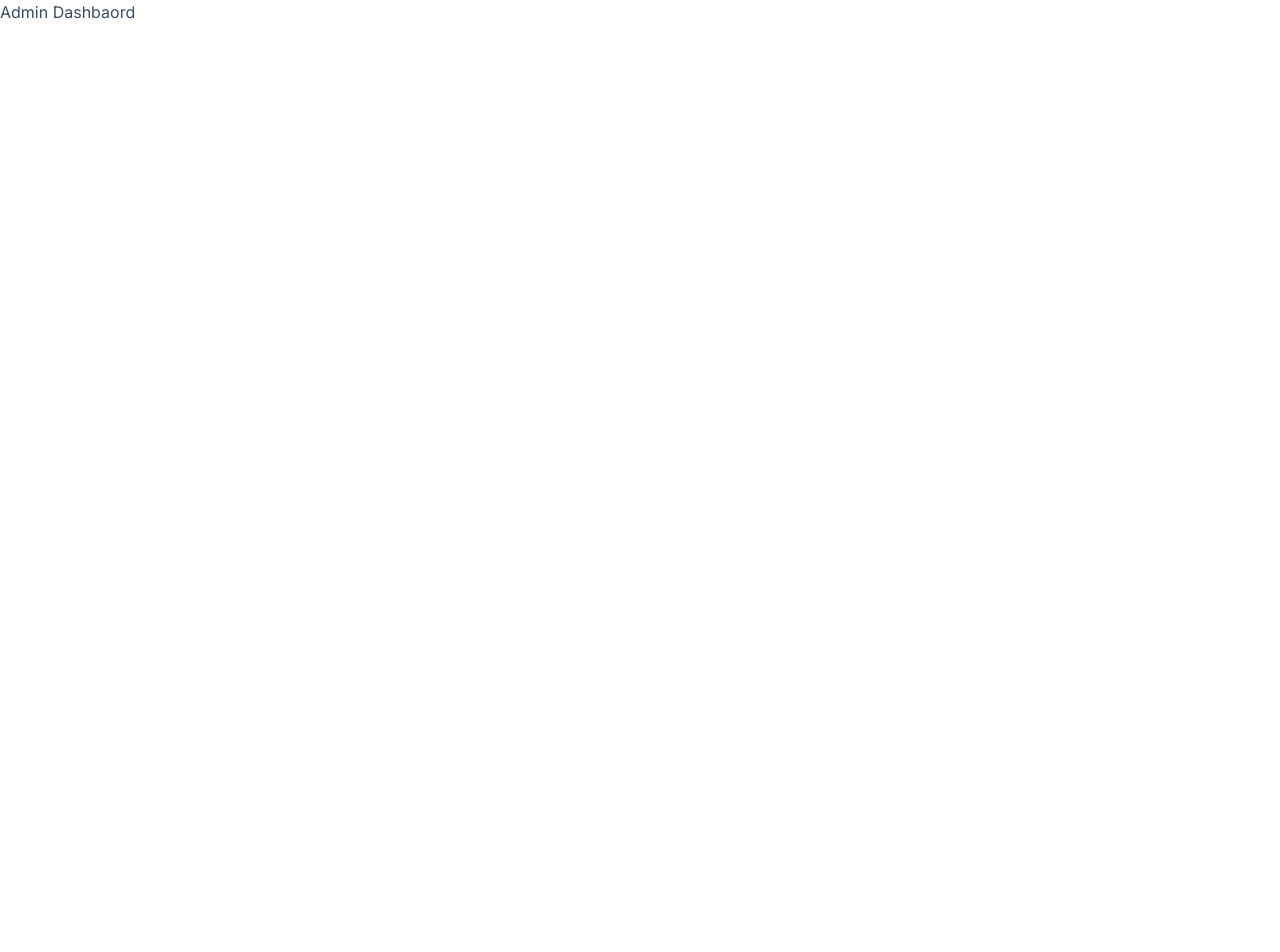
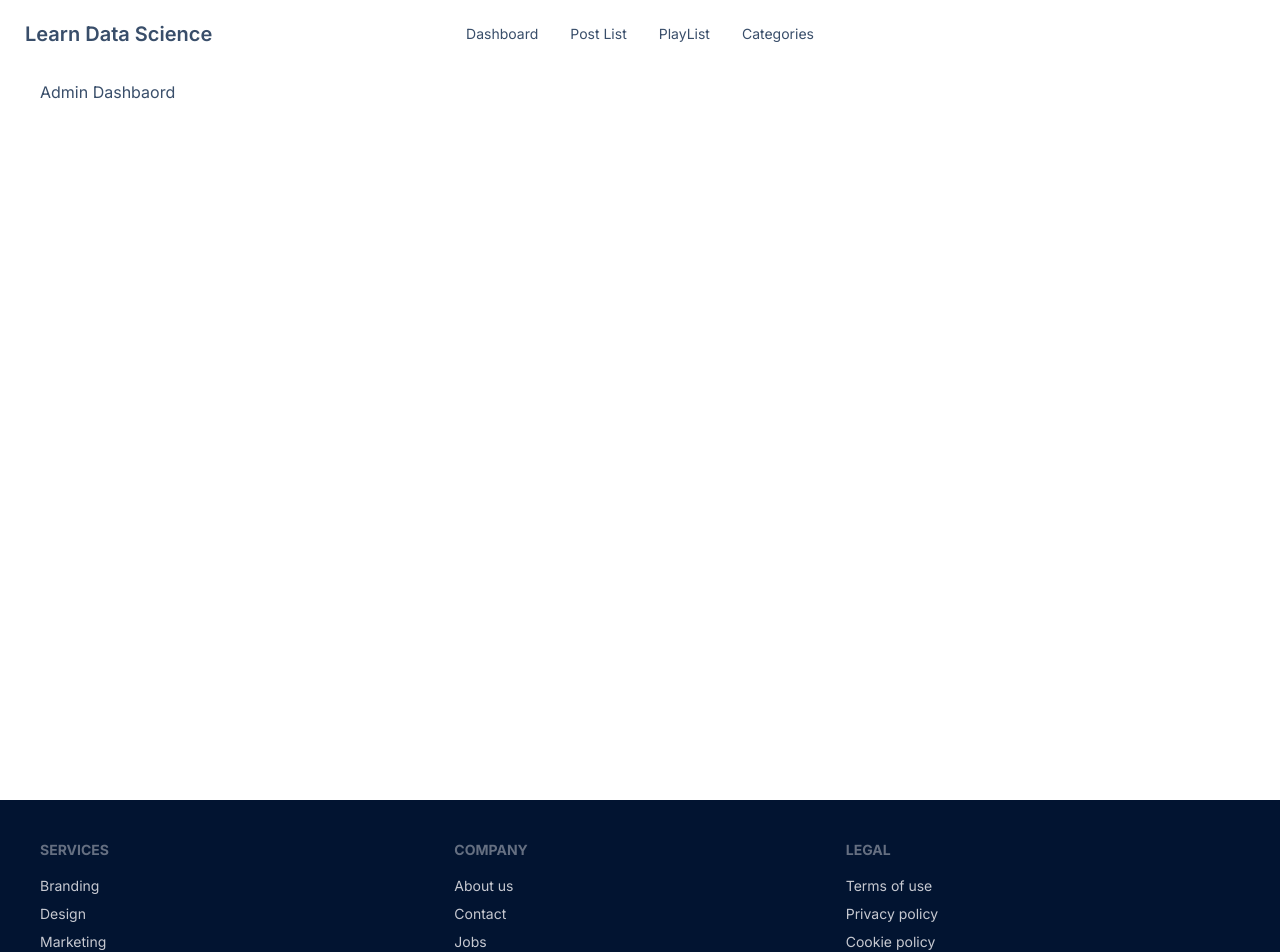
Before and after one commit to sahariardev/kiit, a Next.js app: page /admin/dashboard in a window 1280 px wide. Shown: the top 952 px of the page. Before the commit the page ends 800 px from the top, so only its background shows below. Built offline with nearby package versions, Linux system fonts and the light colour scheme.

Commit message:
Added Editor component

```diff
--- /dev/null
+++ b/app/admin/_components/admin_navbar.tsx
@@ -0,0 +1,45 @@
+'use client'
+
+import {useScrollTop} from "@/hook/use-scroll-top";
+import {cn} from '@/lib/utils';
+
+export const AdminNavbar = () => {
+    const renderNavBarItems = () => {
+        return (<>
+            <ul className="menu menu-horizontal px-1">
+                <li><a>Dashboard</a></li>
+                <li><a>Post List</a></li>
+                <li><a>PlayList</a></li>
+                <li><a>Categories</a></li>
+            </ul>
+        </>);
+    }
+
+    const isScrolled = useScrollTop();
+    return (
+        <div className={cn("navbar bg-base-100 fixed", isScrolled && "border-b shadow-md")}>
+            <div className="navbar-start">
+                <div className="dropdown">
+                    <label tabIndex={0} className="btn btn-ghost lg:hidden">
+                        <svg xmlns="http://www.w3.org/2000/svg" className="h-5 w-5" fill="none" viewBox="0 0 24 24"
+                             stroke="currentColor">
+                            <path strokeLinecap="round" strokeLinejoin="round" strokeWidth="2"
+                                  d="M4 6h16M4 12h8m-8 6h16"/>
+                        </svg>
+                    </label>
+                    <ul tabIndex={0}
+                        className="menu menu-sm dropdown-content mt-3 z-[1] p-2 shadow bg-base-100 rounded-box w-52">
+                        {renderNavBarItems()}
+                    </ul>
+                </div>
+                <a className="btn btn-ghost normal-case text-xl">Learn Data Science</a>
+            </div>
+            <div className="navbar-center hidden lg:flex">
+                {renderNavBarItems()}
+            </div>
+            <div className="navbar-end">
+
+            </div>
+        </div>
+    );
+}
--- /dev/null
+++ b/app/admin/layout.tsx
@@ -0,0 +1,15 @@
+import {Footer} from "@/app/(public)/_components/footer";
+import {AdminNavbar} from "@/app/admin/_components/admin_navbar";
+
+const homeLayout = ({children}: { children: React.ReactNode}) => {
+    return (
+        <div className="h-full">
+            <AdminNavbar/>
+            <main className="h-full pt-20 pl-10 pr-10">
+                {children}
+            </main>
+            <Footer/>
+        </div>
+    );
+}
+export default homeLayout;
--- /dev/null
+++ b/app/admin/post/create/page.tsx
@@ -0,0 +1,18 @@
+'use client'
+
+import React from "react";
+import dynamic from "next/dynamic";
+
+const PostCreatePage = () => {
+    const EditorComponent = dynamic(() => import("@/components/ui/EditorComponent"), {
+        ssr: false,
+    });
+
+    return (
+        <div>
+            <EditorComponent data={undefined} onChange={(data) => console.log(data)} holder="editorjs"/>
+        </div>
+    );
+}
+
+export default PostCreatePage;
--- /dev/null
+++ b/components/ui/EditorComponent.tsx
@@ -0,0 +1,72 @@
+import React, {useEffect, useRef} from "react";
+import EditorJS from "@editorjs/editorjs";
+import CheckList from "@editorjs/checklist";
+import Code from "@editorjs/code";
+import Delimiter from "@editorjs/delimiter";
+import Embed from "@editorjs/embed";
+import Image from "@editorjs/image";
+import InlineCode from "@editorjs/inline-code";
+import Link from "@editorjs/link";
+import List from "@editorjs/list";
+import Quote from "@editorjs/quote";
+import SimpleImage from "@editorjs/simple-image";
+import Paragraph from "@editorjs/paragraph";
+import Header from "@editorjs/header"
+
+const EDITOR_TOOLS = {
+    code: Code,
+    header: {
+        class: Header,
+        config: {
+            placeholder: 'Enter a Header',
+            levels: [1, 2, 3, 4],
+            defaultLevel: 1
+        }
+    },
+    paragraph: Paragraph,
+    checklist: CheckList,
+    embed: Embed,
+    image: Image,
+    inlineCode: InlineCode,
+    link: Link,
+    list: List,
+    quote: Quote,
+    simpleImage: SimpleImage,
+    delimiter: Delimiter
+};
+
+interface Props {
+    data: any,
+    onChange: (data: any) => void,
+    holder: string
+}
+
+export default function EditorComponent({data, onChange, holder}: Props) {
+    const ref = useRef<any>();
+
+    //initialize editorjs
+    useEffect(() => {
+        //initialize editor if we don't have a reference
+        if (!ref.current) {
+            const editor = new EditorJS({
+                holder: holder,
+                tools: EDITOR_TOOLS,
+                data,
+                async onChange(api, event) {
+                    const data = await api.saver.save();
+                    onChange(data);
+                },
+            });
+            ref.current = editor;
+        }
+
+        //add a return function handle cleanup
+        return () => {
+            if (ref.current && ref.current.destroy) {
+                ref.current.destroy();
+            }
+        };
+    }, []);
+
+    return <div id={holder} className="prose max-w-full"/>;
+};
--- a/lib/utils.ts
+++ b/lib/utils.ts
@@ -1,6 +1,6 @@
-import { type ClassValue, clsx } from "clsx"
-import { twMerge } from "tailwind-merge"
+import {type ClassValue, clsx} from "clsx"
+import {twMerge} from "tailwind-merge"
 
 export function cn(...inputs: ClassValue[]) {
-  return twMerge(clsx(inputs))
+    return twMerge(clsx(inputs))
 }
--- a/middleware.ts
+++ b/middleware.ts
@@ -1,7 +1,7 @@
 import {authMiddleware} from "@clerk/nextjs";
 
 export default authMiddleware({
-    publicRoutes: ["/", "/post(.*)", "/singlePost(.*)"]
+    publicRoutes: ["/", "/post(.*)", "/singlePost(.*)", "/admin(.*)"]
 });
 
 export const config = {
```
Also changed, not shown: package.json (+18 -0 lines), 1 other file (tests, documents, lock files or other folders).
